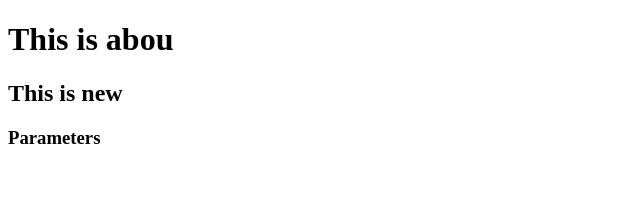
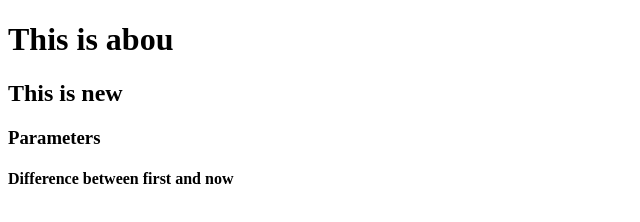
Before and after one commit to shivakumars2023/shiva-tutorial, a plain HTML site: page about.html in a window 1280 px wide. Shown: the whole page, without its empty margins (0-640 px from the left). Drawn offline with Linux system fonts and the light colour scheme.

Commit message:
fourth commit

```diff
--- a/about.html
+++ b/about.html
@@ -9,5 +9,6 @@
     <h1>This is abou</h1>
     <h2>This is new</h2>
     <h3>Parameters</h3>
+    <h4>Difference between first and now</h4>
 </body>
 </html>
```
